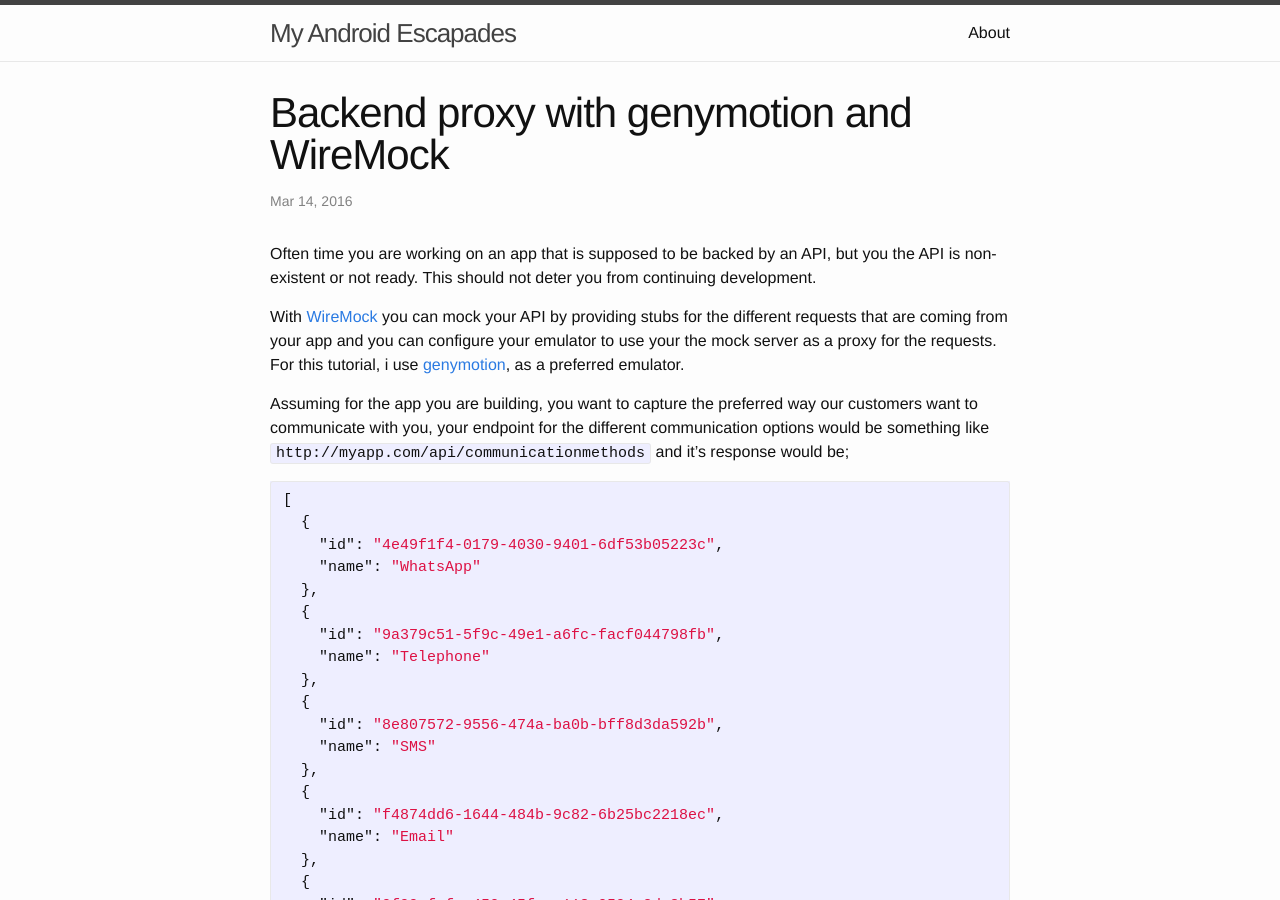
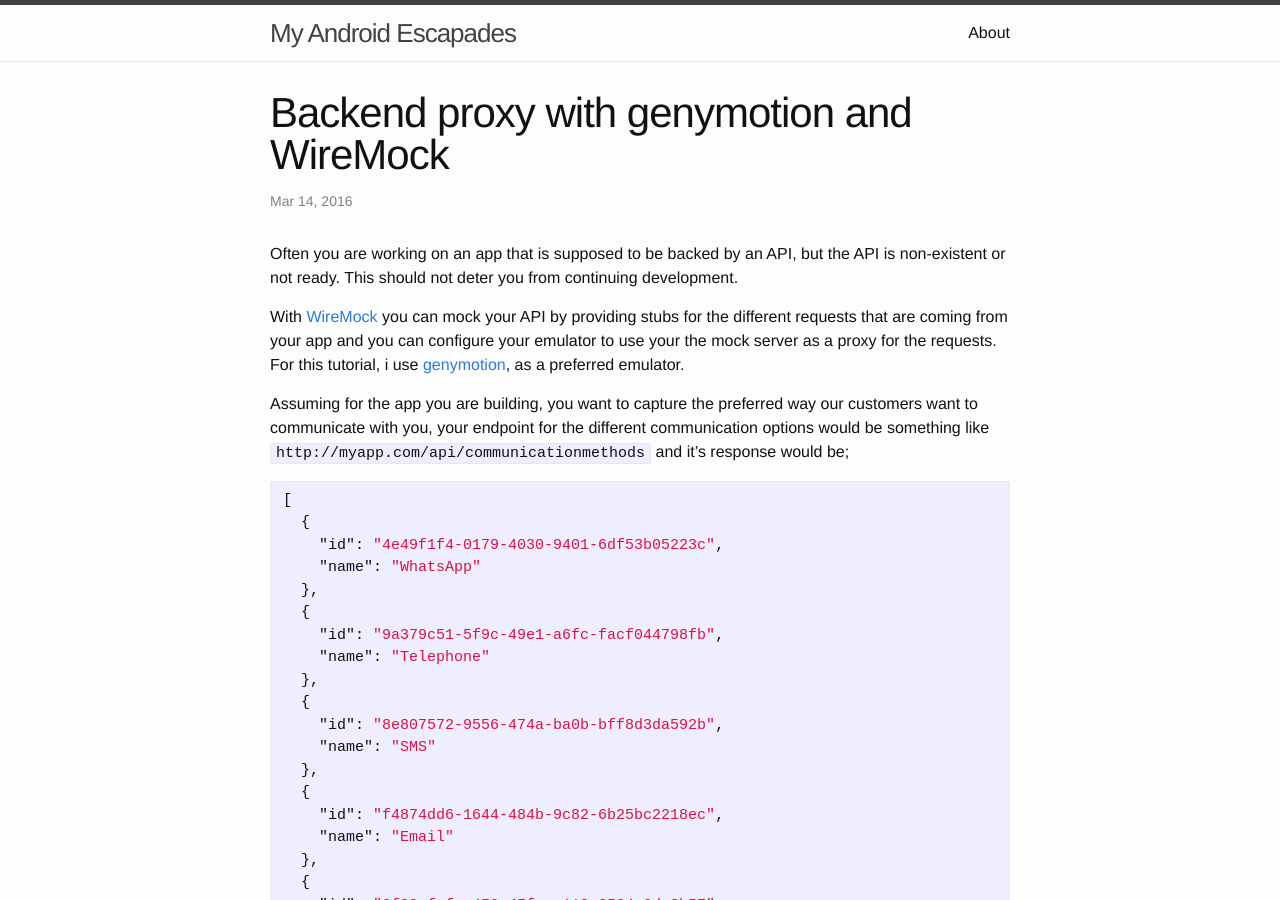
Before and after one commit to ctumwebaze/ctumwebaze.github.io, a Jekyll site: the page built from _posts/2016-03-14-wiremock-with-genymotion.md, in a window 1280 px wide and 900 px high. Built offline with Jekyll 4.4.1, drawn with Linux system fonts in a browser that asks for light colours; comment, search, counter and statistics services are not loaded; some of the changed text lies outside the part shown.

Commit message:
fixes grammatical errors in the wiremock blog.

```diff
--- a/_posts/2016-03-14-wiremock-with-genymotion.md
+++ b/_posts/2016-03-14-wiremock-with-genymotion.md
@@ -4,7 +4,7 @@ title: Backend proxy with genymotion and WireMock
 categories: android
 ---
 
-Often time you are working on an app that is supposed to be backed by an API, but you the API is non-existent or not ready. This should not deter you from continuing development.
+Often you are working on an app that is supposed to be backed by an API, but the API is non-existent or not ready. This should not deter you from continuing development.
 
 With [WireMock](http://wiremock.org/) you can mock your API by providing stubs for the different requests that are coming from your app and you can configure your emulator to use your the mock server as a proxy for the requests. For this tutorial, i use [genymotion](https://www.genymotion.com/), as a preferred emulator.
 
```
Also changed, not shown: other parts of _posts/2016-03-14-wiremock-with-genymotion.md (+1 -1 lines).
